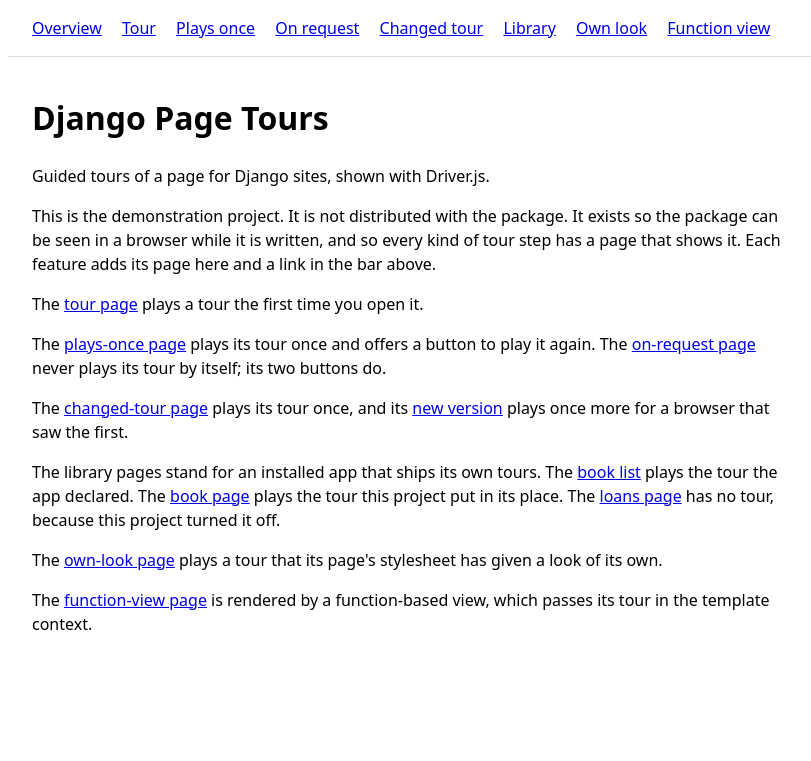
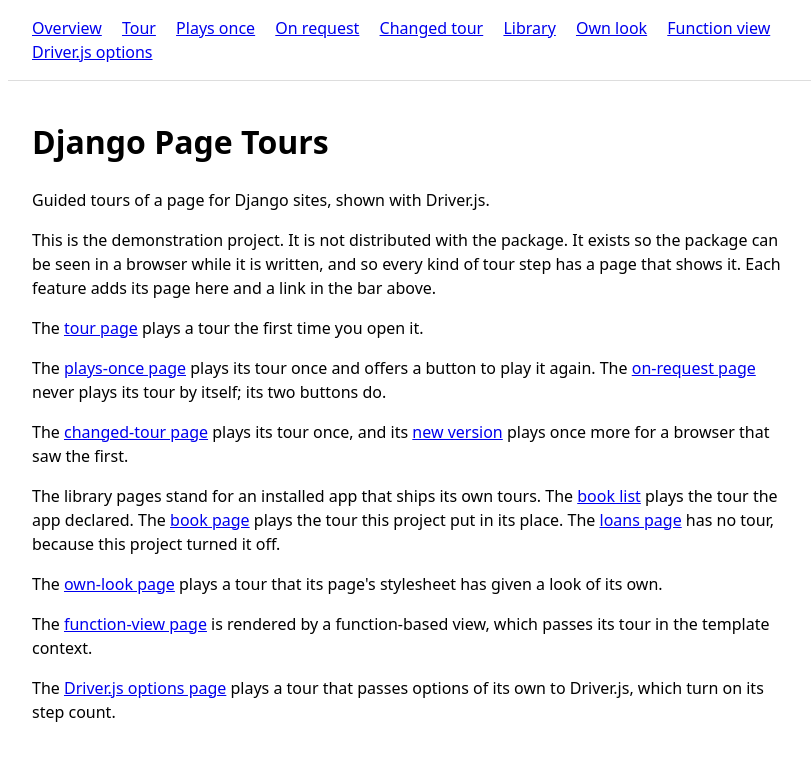
Before and after one commit to django-mvp/django-page-tours, a Django app: page / in a window 1280 px wide. Shown: the top 761 px of the page, without its empty margins (224-1035 px from the left). Run offline with Django 4.2, Linux system fonts and the light colour scheme.

Commit message:
Show a tour with Driver.js options of its own in the demo

```diff
--- a/demo/templates/base.html
+++ b/demo/templates/base.html
@@ -27,6 +27,7 @@
         <a href="{% url 'library-books' %}">Library</a>
         <a href="{% url 'own-look' %}">Own look</a>
         <a href="{% url 'function-view' %}">Function view</a>
+        <a href="{% url 'driver-options' %}">Driver.js options</a>
         <button type="button" data-page-tour-replay hidden>Show the tour</button>
       </nav>
     </header>
--- /dev/null
+++ b/demo/templates/demo/driver_options.html
@@ -0,0 +1,6 @@
+{% extends "base.html" %}
+{% block content %}
+  <h1>A tour with Driver.js options of its own</h1>
+  <p id="demo-driver-options">This page's tour passes <code>showProgress</code> and <code>progressText</code> to Driver.js in <code>driver_options</code>, so each step shows how far through the tour it is.</p>
+  {{ tour }}
+{% endblock content %}
--- a/demo/templates/demo/overview.html
+++ b/demo/templates/demo/overview.html
@@ -33,4 +33,8 @@
     The <a href="{% url 'function-view' %}">function-view page</a> is rendered by a function-based
     view, which passes its tour in the template context.
   </p>
+  <p>
+    The <a href="{% url 'driver-options' %}">Driver.js options page</a> plays a tour that passes
+    options of its own to Driver.js, which turn on its step count.
+  </p>
 {% endblock content %}
--- a/demo/urls.py
+++ b/demo/urls.py
@@ -7,6 +7,7 @@ from demo.views import (
     FIRST_VERSION,
     NEW_VERSION,
     ChangedTourView,
+    DriverOptionsView,
     OnRequestView,
     OverviewView,
     OwnLookView,
@@ -34,6 +35,7 @@ urlpatterns = [
     path("library/", include("demo.library.urls")),
     path("own-look/", OwnLookView.as_view(), name="own-look"),
     path("function-view/", function_view, name="function-view"),
+    path("driver-options/", DriverOptionsView.as_view(), name="driver-options"),
     path("admin/", admin.site.urls),
     # The endpoint an open page holds to hear that something on disk changed.
     path("__reload__/", include("django_browser_reload.urls")),
--- a/demo/views.py
+++ b/demo/views.py
@@ -162,3 +162,29 @@ FUNCTION_VIEW_TOUR = Tour(
 def function_view(request):
     """Render a page whose tour a function-based view passes in its context."""
     return render(request, "demo/function_view.html", {"tour": FUNCTION_VIEW_TOUR})
+
+
+class DriverOptionsView(TemplateView):
+    """A page whose tour passes Driver.js options the package does not set."""
+
+    template_name = "demo/driver_options.html"
+    extra_context = {
+        "tour": Tour(
+            name="demo.driver-options",
+            steps=[
+                TourStep(
+                    title="Options of its own",
+                    text="This tour turns on Driver.js's step count, shown below.",
+                ),
+                TourStep(
+                    title="Where they are set",
+                    text="The tour passes them in driver_options, by Driver.js's names.",
+                    element="#demo-driver-options",
+                ),
+            ],
+            driver_options={
+                "showProgress": True,
+                "progressText": "Step {{current}} of {{total}}",
+            },
+        )
+    }
```
Also changed, not shown: docs/developer/tours.md (+2 -1 lines), tests/test_demo.py (+7 -1 lines).
